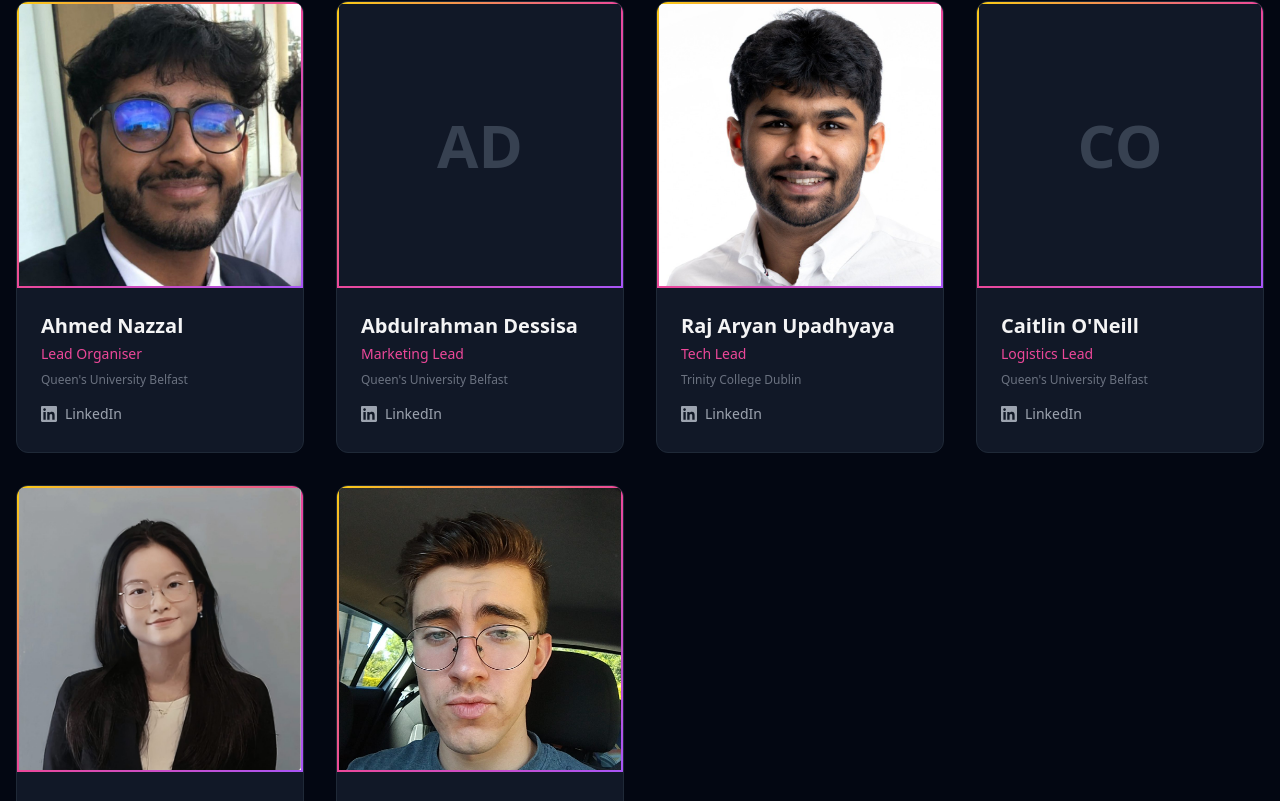
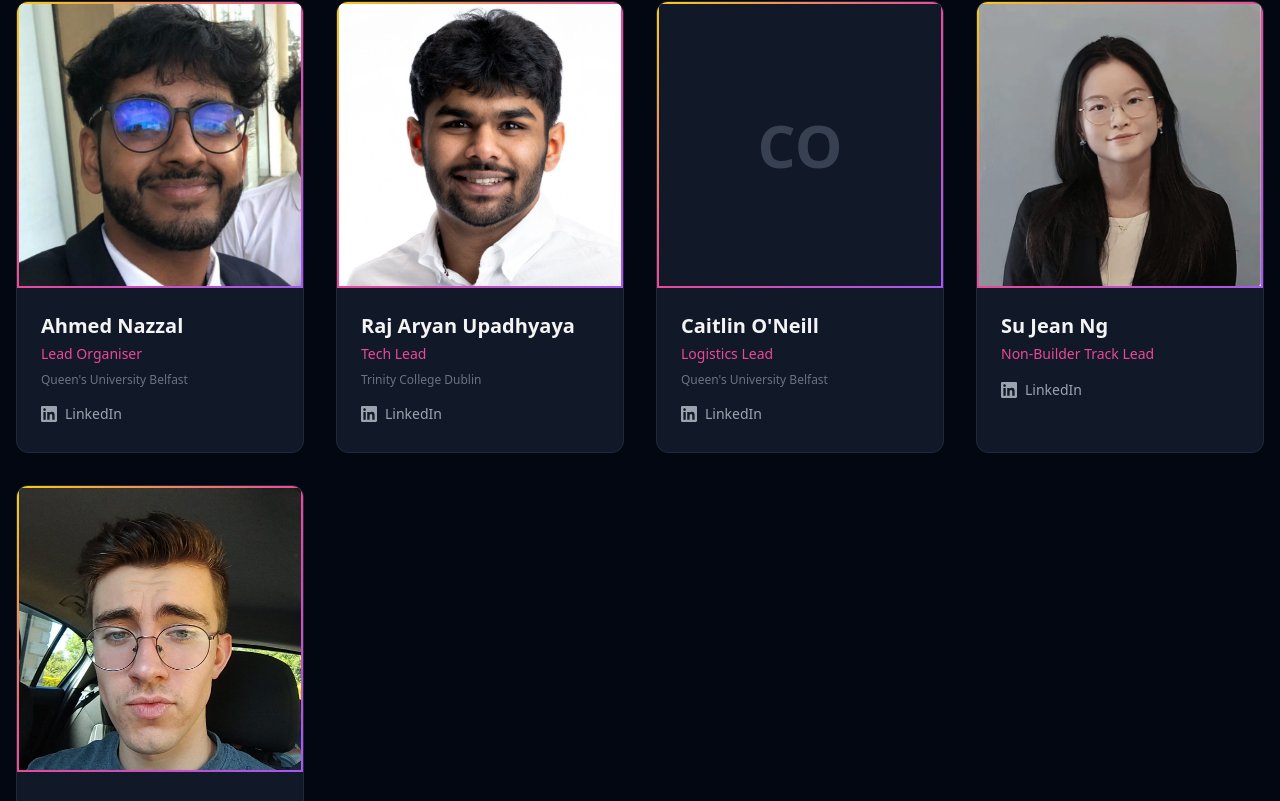
Before and after one commit to hackbelfast/HackBelfast-Website, a React (Vite) app in the folder frontend/: page /about in a window 1280 px wide. Shown: the part 1977-2778 px from the top of the page. Built offline with nearby package versions, Linux system fonts and the light colour scheme; the HTML template or start-up script is replaced by a standard one.

Commit message:
fixed size of pic

```diff
--- a/frontend/src/pages/About/About.tsx
+++ b/frontend/src/pages/About/About.tsx
@@ -13,13 +13,6 @@ const About = () => {
       university: "Queen's University Belfast",
       image: Nazzal,
       linkedin: 'https://www.linkedin.com/in/a-nazzal/',
-    },
-    {
-      name: "Abdulrahman Dessisa",
-      role: 'Marketing Lead',
-      university: "Queen's University Belfast",
-      //image: Abdul,
-      linkedin: 'https://www.linkedin.com/in/abdulrahman-desissa-615b2a225/',
     },
     {
       name: "Raj Aryan Upadhyaya",
--- a/frontend/src/pages/Landing/Landing.tsx
+++ b/frontend/src/pages/Landing/Landing.tsx
@@ -124,12 +124,6 @@ const Landing = () => {
       image: Images.Catlin,
       linkedin:
         "https://www.linkedin.com/in/caitlin-o%E2%80%99neill-83baa229b/",
-    },
-    {
-      name: "Abdulrahman Dessisa",
-      role: "Marketing Lead",
-      image: Images.Abdul,
-      linkedin: "https://www.linkedin.com/in/abdulrahman-desissa-615b2a225/",
     },
     {
       name: "Oisin McAlinden",
```
